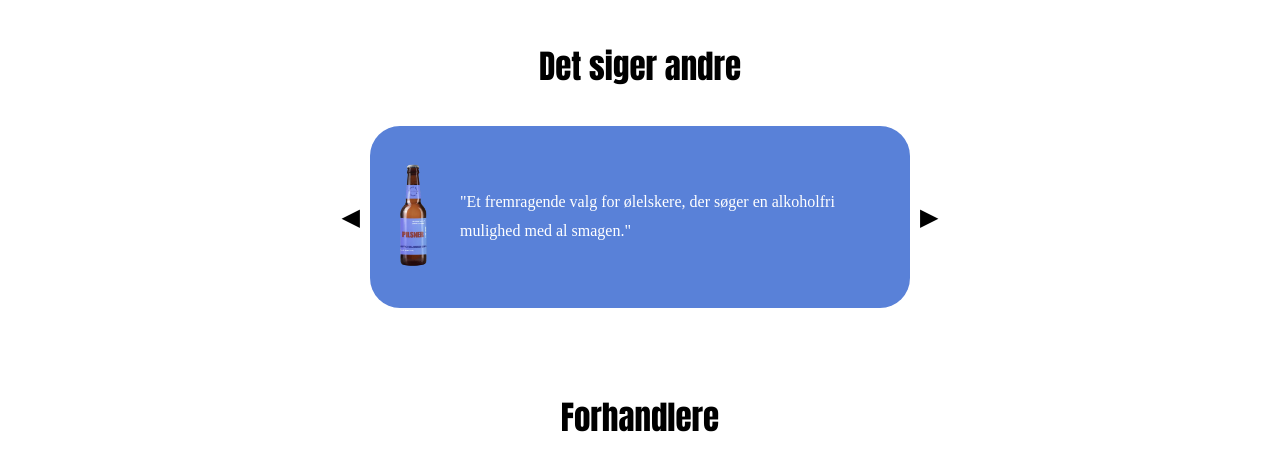
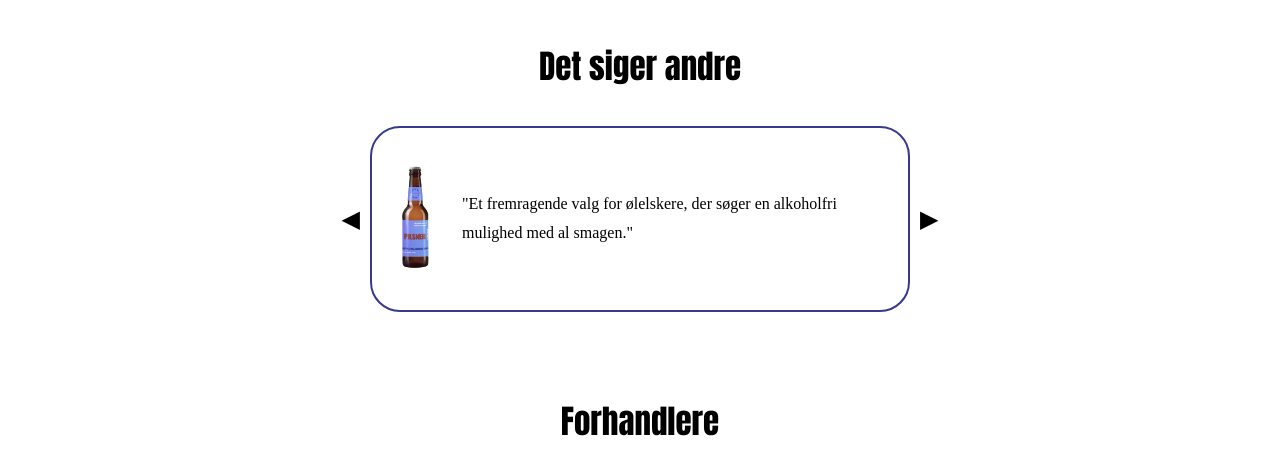
Before and after one commit to Andreaesther/zero-buzz-brew, a plain HTML site: page sortiment.html in a window 1280 px wide. Shown: the part 1360-1815 px from the top of the page. Drawn offline with Linux system fonts and the light colour scheme; a web font is replaced by a local one.

Commit message:
updated css

```diff
--- a/css/style.css
+++ b/css/style.css
@@ -27,7 +27,6 @@ nav{
     background-color: white;
     box-shadow: 3px 3px 5px 2px rgba(0, 0, 0, 0.1);
 }
-
 nav ul{
     width: 100%;
     list-style: none;
@@ -35,11 +34,9 @@ nav ul{
     justify-content: flex-end;
     align-items: center;
 }
-
 nav li{
     height: 50px;
 }
-
 nav a{
     height: 100%;
     padding: 0px 40px;
@@ -48,15 +45,12 @@ nav a{
     align-items: center;
     color: black; /*fontfarve*/
 }
-
 nav a:hover{
     color: #6c6c6c;
 }
-
 nav li:first-child{  /*får logo til at ligge til venstre*/
     margin-right: auto;
 }
-
 .sidebar{
     position: fixed;
     top: 0;
@@ -71,11 +65,9 @@ nav li:first-child{  /*får logo til at ligge til venstre*/
     justify-content: flex-start;
     background-color: white;
 }
-
 .sidebar li{
     width: 100%;
 }
-
 .menu-button{
     display: none;
 }
@@ -107,50 +99,41 @@ nav li:first-child{  /*får logo til at ligge til venstre*/
 footer{
     background-color: #EFE7D8;
 }
-
 .footer{
     display: flex;
     justify-content: space-around;
     margin-left: -25rem;
 }
-
 footer article { /* Mellemrum mellem articles og lige meget plads */
     flex: 1;
     margin: 50px 10px 0 10px;
 }
-
 .logo{
     margin-top: -50px;
 }
-
 .underoverskrift {
     margin-bottom: 20px;
 }
-
 footer p, footer a { /* fjerner tekst decorations og laver linjeskift*/
     display: block;
     margin: 10px 5px;
     color: black;
     text-decoration: none;
 }
-
 footer a:hover {
     color: #6c6c6c;
 }
-
 .sociale-medier{
     width: 30px;
     margin: 5px;
     display: flex;
     flex-direction: row;
 }
-
 .sociale-medier-links{
     display: flex;
     flex-direction: row;
     margin: 0;
 }
-
 .ryk{
     margin-left: 1rem;
 }
@@ -176,7 +159,6 @@ footer a:hover {
 .button:hover{
     background-color: #9F4A47;
 }
-
 .button:active {
     background-color: #963632;
     transform: translateY(4px);
@@ -190,14 +172,12 @@ footer a:hover {
     gap: 2rem;
     padding: 1rem;
 }
-
 .sortiment{
     display: flex;
     align-items: center;
     justify-content: center;
     position: relative;
 }
-
 .forside-foto{
     padding: 1rem;
     width: 100%;
@@ -218,12 +198,10 @@ footer a:hover {
 .mango-skrift{
     margin: -0.8rem 0 0 6.7rem;
 }
-
 .produkter img{
     transition: transform 0.3s ease;
     margin: 0 6rem 0 6rem;
 }
-
 .produkter img:hover {
     animation: bounce 0.5s infinite alternate;
 }
@@ -251,17 +229,14 @@ footer a:hover {
     text-align: center;
     font-size: 33px;
 }
-
 .events a {
     width: 40%;
     margin: 0 0 0 1rem;
 }
-
 .events img {
     width: 100%;
 
 }
-
 .links a {
     display: inline-block;
     overflow: hidden;
@@ -279,7 +254,6 @@ footer a:hover {
     flex-direction: row;
     justify-content: center;
 }
-
 .forhandlere img{
     width: 15%;
     margin: 0 3rem 3rem 0;
@@ -342,14 +316,14 @@ footer a:hover {
     width: 540px;
 }
 .slider-item {
-    min-width: 500px;
+    min-width: 496px;
     display: flex;
     align-items: center;
     justify-content: center;
     padding: 20px;
-    background-color: #5981D8;
+    background-color: #ffffff;
+    border: 2px solid #38398D;
     border-radius: 30px;
-    color: #ffffff;
 }
 .slider-item img {
     width: 40px;
@@ -373,16 +347,13 @@ footer a:hover {
     margin-bottom: 100px;
     padding: 20px;
 }
-
 .event-img{
     max-width: 500px;
     margin: -40px 0 15px 200px;
 }
-
 h2{
     margin: 30px 0 5px 800px;
 }
-
 .event-info{
     background-color: #38398D;
     color: #ffffff;
@@ -393,13 +364,11 @@ h2{
     margin: -8rem 0 6rem 33rem;
     position: absolute;
 }
-
 .tekst{
     max-width: 40%;
     margin-left: 50rem;
     margin-top: -18rem;
 }
-
 .bestil-plads{
     margin: 3rem 0 0 80rem;
 }
@@ -514,7 +483,6 @@ h2{
 }
 
 
-
 /* Footer */
 .footer {
     display: flex;
@@ -565,7 +533,7 @@ h2{
 .slider-item {
     min-width: 260px;
     background-color: #ffffff;
-    color: #000000;
+    border: 0;
 }
 /* Information */
 .baggrundsbillede{
@@ -603,49 +571,3 @@ h2{
     margin-left: 2rem;
 }
 }
-
-/*
-.fordele{
-    display: flex;
-    flex-direction: row;
-    margin: 0;
-    position: relative;
-}
-.baggrundsbillede{
-    width: 100%;
-    height: 28rem;
-}
-.headline-fordele{
-    color: black;
-    margin: 2rem 0 3rem 5rem;
-}
-.fordele p{
-    color: #ffffff;
-    margin: -25rem 0 20rem 4rem;
-    width: 70%;
-}
-.tekst1, .tekst2, .tekst3{
-    position: relative;
-    width: 40%;
-}
-.tekst1{
-    margin: 0rem 8rem 0 5rem;
-}
-.tekst2{
-    margin: 0 8rem 0 0;
-}
-.tekst3{
-    margin: 0 5rem 0 0;
-    width: 40%;
-}
-.information-button{
-    margin: -22.5rem 0 0 6rem;
-    max-width: 6rem;
-    position: absolute;
-
-}
-.information-button2{
-    margin: -16rem 0 0 6rem;
-    max-width: 6rem;
-    position: absolute;
-}
```
